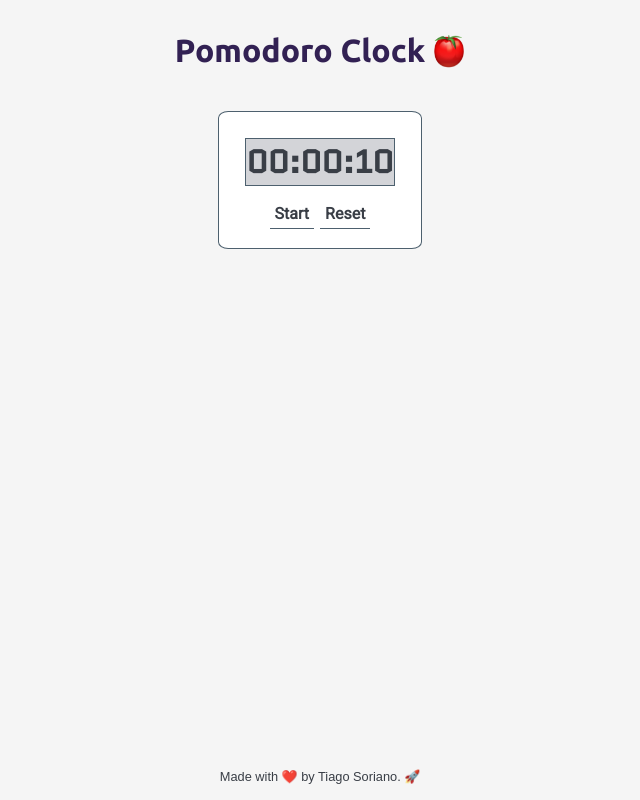
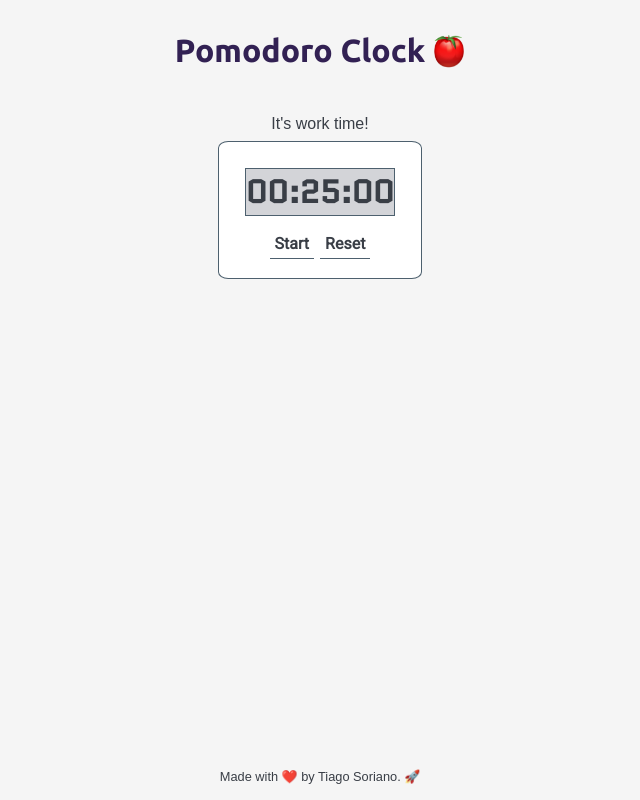
Before and after one commit to tiago-web/Pomodoro-Clock, a React (Create React App) app: page / in a window 1280 px wide. Shown: the whole page, without its empty margins (320-960 px from the left). Built offline with nearby package versions, Linux system fonts and the light colour scheme.

Commit message:
Add pomodoro status for work and break time

```diff
--- a/src/App.js
+++ b/src/App.js
@@ -1,4 +1,4 @@
-import React from "react";
+import React, { useState, useEffect } from "react";
 import Clock from "./components/Clock/index";
 import Header from "./components/Header/index";
 import Footer from "./components/Footer/index";
@@ -6,10 +6,37 @@ import Footer from "./components/Footer/index";
 import "./App.css";
 
 const App = () => {
+	const [pomodoroCount, setPomodoroCount] = useState(0);
+	const [breakTime, setBreakTime] = useState(false);
+	const [workStatus, setWorkStatus] = useState({
+		status: "It's work time!",
+	});
+
+	useEffect(() => {
+		if (breakTime) {
+			setWorkStatus({ status: "It's time for a small break!" });
+			return;
+		}
+
+		if (pomodoroCount === 4) {
+			setWorkStatus({ status: "It's time for a big break!" });
+			setBreakTime(false); // Big break is the same time as a non-break time
+			return;
+		} else if (pomodoroCount < 4) {
+			setWorkStatus({ status: "It's work time!" });
+		} else {
+			setPomodoroCount(0);
+		}
+	}, [breakTime, pomodoroCount, setWorkStatus]);
+
 	return (
 		<div className="App">
-			<Header />
-			<Clock />
+			<Header workStatus={workStatus} />
+			<Clock
+				setPomodoroCount={setPomodoroCount}
+				setBreakTime={setBreakTime}
+				breakTime={breakTime}
+			/>
 			<Footer />
 		</div>
 	);
--- a/src/components/Audio/Audio.js
+++ b/src/components/Audio/Audio.js
@@ -1,21 +1,21 @@
 import React, { useState, useEffect } from "react";
 
-export default Audio = () => {
+export default () => {
 	return (
-		<audio id="audio">
+		<audio id="audio" loop>
 			<source src="./sounds/alarm-clock-effect.mp3"></source>
 		</audio>
 	);
 };
 
 export const useAudio = () => {
-	const [playing, setPlaying] = useState(false);
+	const [isPlayingAudio, setIsPlayingAudio] = useState(false);
 
 	useEffect(() => {
 		const audio = document.getElementById("audio");
 
-		playing ? audio.play() : audio.pause();
-	}, [playing]);
+		isPlayingAudio ? audio.play() : audio.pause();
+	}, [isPlayingAudio]);
 
-	return { setPlaying };
+	return { isPlayingAudio, setIsPlayingAudio };
 };
--- a/src/components/Clock/index.js
+++ b/src/components/Clock/index.js
@@ -4,34 +4,39 @@ import Audio, { useAudio } from "../Audio/Audio";
 
 import "./styles.css";
 
-const Clock = () => {
-	const { setPlaying } = useAudio();
+const Clock = props => {
+	const { setIsPlayingAudio } = useAudio();
+	const { setPomodoroCount, setBreakTime, breakTime } = props;
 
 	const [countdownIsRunning, setCountdownIsRunning] = useState(false);
-	const [seconds, setSeconds] = useState(10);
+	const [seconds, setSeconds] = useState(1500);
 	const [time, setTime] = useState(new Date(seconds * 1000));
 
 	const [countdownTimeout, setCountdownTimeout] = useState(0);
 
 	useEffect(() => {
-		if (!countdownIsRunning && seconds < 0) {
-			setCountdownIsRunning(false);
-			return;
-		}
+		if (!countdownIsRunning) return;
 
 		if (seconds === 0) {
-			setPlaying(true);
+			setIsPlayingAudio(true);
+			setCountdownIsRunning(false);
+			setBreakTime(!breakTime);
 			return;
 		}
 
 		const timeout = setTimeout(() => {
-			setSeconds(prevSeconds => {
-				return prevSeconds - 1;
-			});
+			setSeconds(prevSeconds => prevSeconds - 1);
 		}, 1000);
 
 		setCountdownTimeout(timeout);
-	}, [countdownIsRunning, seconds, setPlaying]);
+	}, [
+		countdownIsRunning,
+		seconds,
+		setPomodoroCount,
+		setIsPlayingAudio,
+		setBreakTime,
+		breakTime,
+	]);
 
 	useEffect(() => {
 		if (!countdownIsRunning) {
@@ -43,6 +48,15 @@ const Clock = () => {
 		setTime(new Date(seconds * 1000));
 	}, [seconds]);
 
+	useEffect(() => {
+		if (breakTime) {
+			setSeconds(300);
+		} else {
+			setSeconds(1500);
+			setPomodoroCount(prevCount => prevCount + 1);
+		}
+	}, [breakTime, setPomodoroCount]);
+
 	return (
 		<div id="clock">
 			<div className="container">
@@ -52,7 +66,10 @@ const Clock = () => {
 				{!countdownIsRunning ? (
 					<button
 						className="countdown-btn"
-						onClick={() => setCountdownIsRunning(true)}
+						onClick={() => {
+							setCountdownIsRunning(true);
+							setIsPlayingAudio(false);
+						}}
 					>
 						Start
 					</button>
@@ -68,9 +85,9 @@ const Clock = () => {
 				<button
 					className="countdown-btn"
 					onClick={() => {
-						setSeconds(1500);
+						setSeconds(breakTime ? 300 : 1500);
 						setCountdownIsRunning(false);
-						setPlaying(false);
+						setIsPlayingAudio(false);
 					}}
 				>
 					Reset
--- a/src/components/Clock/styles.css
+++ b/src/components/Clock/styles.css
@@ -37,5 +37,5 @@
 	border-radius: 5%;
 	border: 1px solid #4d606e;
 	padding: 16px;
-	margin: 42px;
+	margin: 8px;
 }
--- a/src/components/Header/index.js
+++ b/src/components/Header/index.js
@@ -2,12 +2,16 @@ import React from "react";
 
 import "./styles.css";
 
-const Header = () => {
+const Header = props => {
+	const { workStatus } = props;
 	return (
-		<header id="header">
-			<h1>Pomodoro Clock</h1>
-			<img src="./images/tomato.png" alt="tomato-icon" />
-		</header>
+		<div id="header">
+			<header>
+				<h1>Pomodoro Clock</h1>
+				<img src="./images/tomato.png" alt="tomato-icon" />
+			</header>
+			<p>{workStatus.status}</p>
+		</div>
 	);
 };
 
--- a/src/components/Header/styles.css
+++ b/src/components/Header/styles.css
@@ -1,9 +1,10 @@
-#header {
+#header header {
 	margin-top: 32px;
 	display: flex;
 	justify-content: center;
 	align-content: center;
 }
+
 #header h1 {
 	color: var(--title-color);
 }
@@ -12,3 +13,7 @@
 	margin-left: 8px;
 	width: 32px;
 }
+
+#header p {
+	margin-top: 46px;
+}
```
